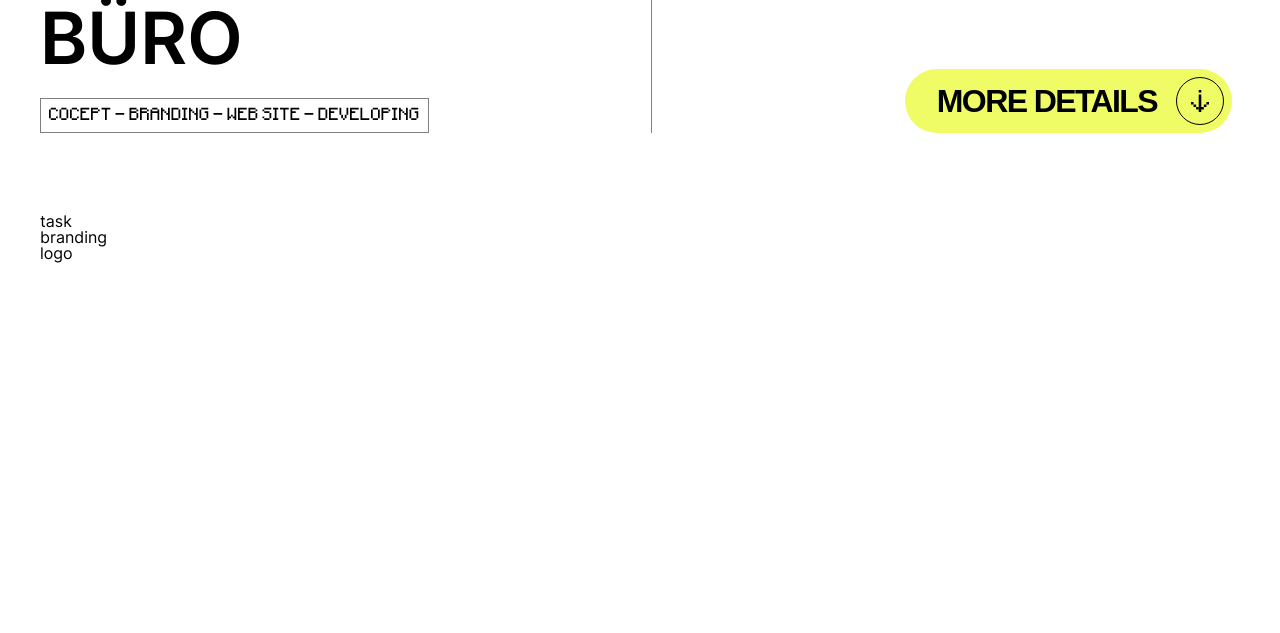
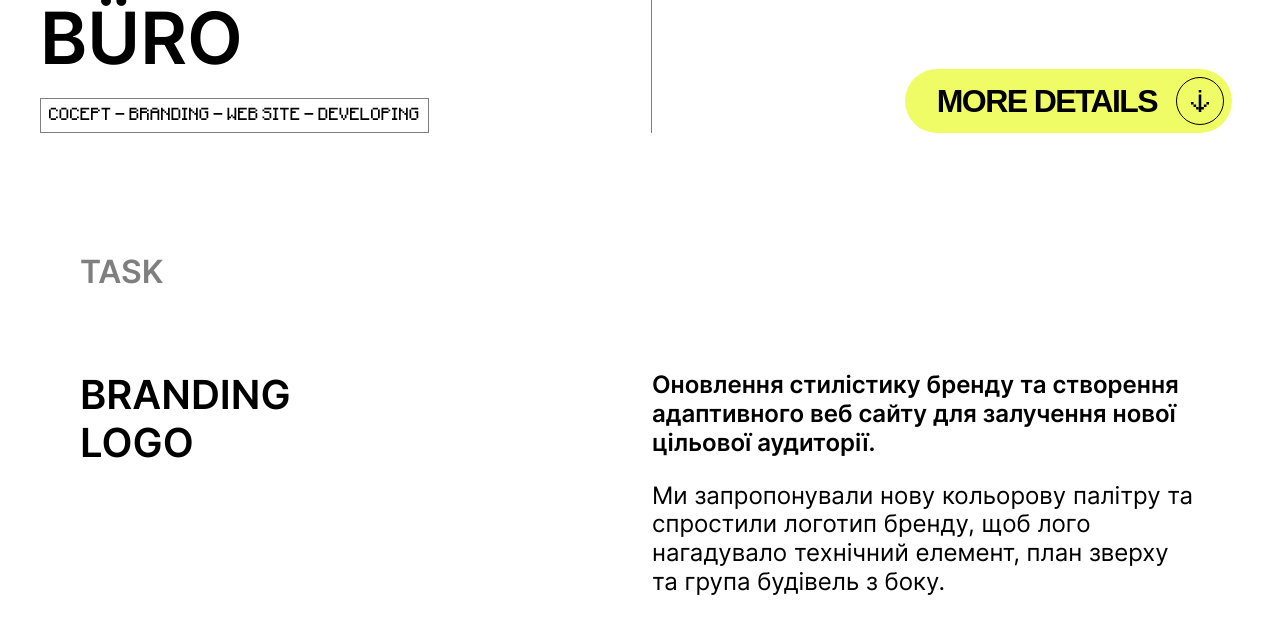
Before and after one commit to SonirAster/infinity-digital-agency, a plain HTML site: page templates/single case.html in a window 1280 px wide. Shown: the part 183-816 px from the top of the page. Drawn offline with Linux system fonts and the light colour scheme; files whose address does not match are found by name.

Commit message:
created task section

```diff
--- a/styles/case.css
+++ b/styles/case.css
@@ -27,23 +27,44 @@
 .case-head.header__subheader {
     margin-bottom: 80px;
 }
-.case-wrappper .header__subheader__left {
 
+.case-task {
+    padding: 40px;
 }
 
-.header__subheader__right {
+.case-task__head {
+    text-transform: uppercase;
+    font-weight: 600;
+    font-size: 32px;
+    line-height: 38.4px;
+    margin-bottom: 80px;
+    color: rgba(0, 0, 0, 0.5);
 }
-.header__subheader__right__awwwards {
+
+.case-task__info {
+    display: flex;
 }
-.reddot {
+
+.case-task__info__tasks {
+    flex: 0 50%;
+    text-transform: uppercase;
+    font-weight: 600;
+    font-size: 40px;
+    line-height: 48px;
+    letter-spacing: -2%;
 }
-.awwwards {
+
+.case-task__info__description {
+    flex: 0 50%;
+    padding-left: 12px;
+    display: flex;
+    flex-direction: column;
+    gap: 24px;
+    font-size: 24px;
+    line-height: 28.8px;
+    letter-spacing: -2%;
 }
-.header__subheader__right__btn {
+
+.highlighted {
+    font-weight: 600;
 }
-.action-button {
-}
-.contacts {
-}
-.footer {
-}
--- a/templates/single case.html
+++ b/templates/single case.html
@@ -42,7 +42,14 @@
                     <li>branding</li>
                     <li>logo</li>
                 </ul>
-
+                <div class="case-task__info__description">
+                    <p class="highlighted">
+                        Оновлення стилістику бренду та створення адаптивного веб сайту для залучення нової цільової аудиторії.
+                    </p>
+                    <p>
+                        Ми запропонували нову кольорову палітру та спростили логотип бренду, щоб лого нагадувало технічний елемент, план зверху та група будівель з боку.
+                    </p>
+                </div>
             </div>
         </div>
         <!-- <div class="contacts"></div>
```
